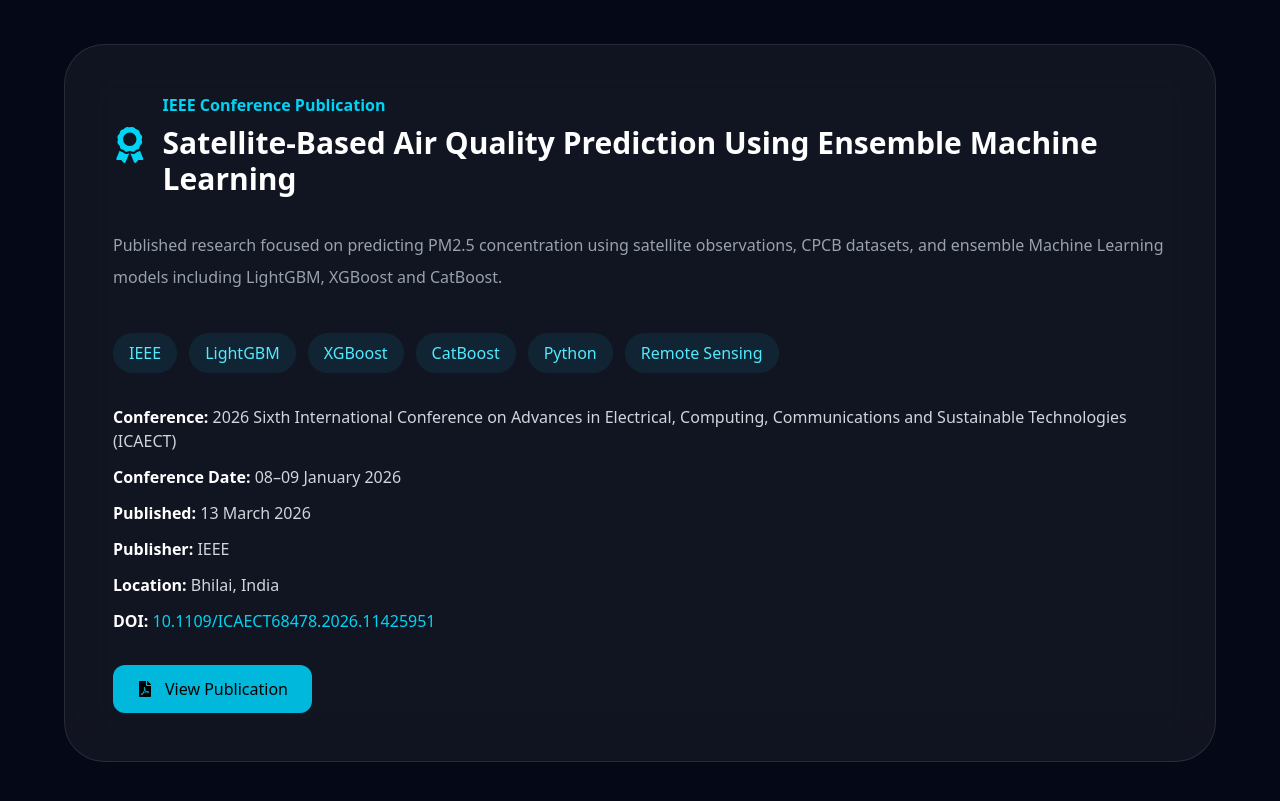
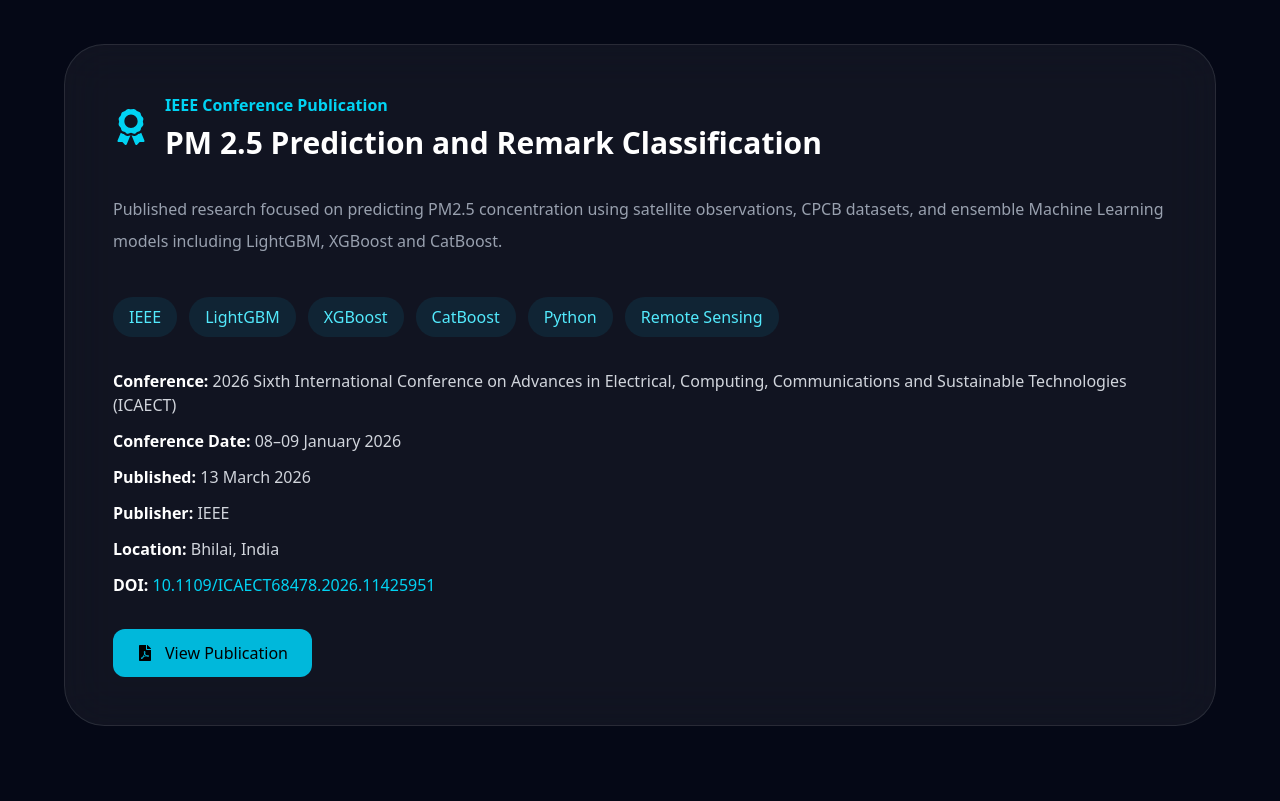
Before and after one commit to Yehmeg/gomti-portfolio, a Next.js app: page / in a window 1280 px wide. Shown: the part 4060-4861 px from the top of the page. Built offline with nearby package versions, Linux system fonts and the light colour scheme; no server answers.

Commit message:
Update research title in Research.tsx

```diff
--- a/components/Research/Research.tsx
+++ b/components/Research/Research.tsx
@@ -46,7 +46,7 @@
               </p>
 
               <h3 className="text-3xl font-bold mt-2">
-                Satellite-Based Air Quality Prediction Using Ensemble Machine Learning
+                PM 2.5 Prediction and Remark Classification
               </h3>
 
             </div>
```
